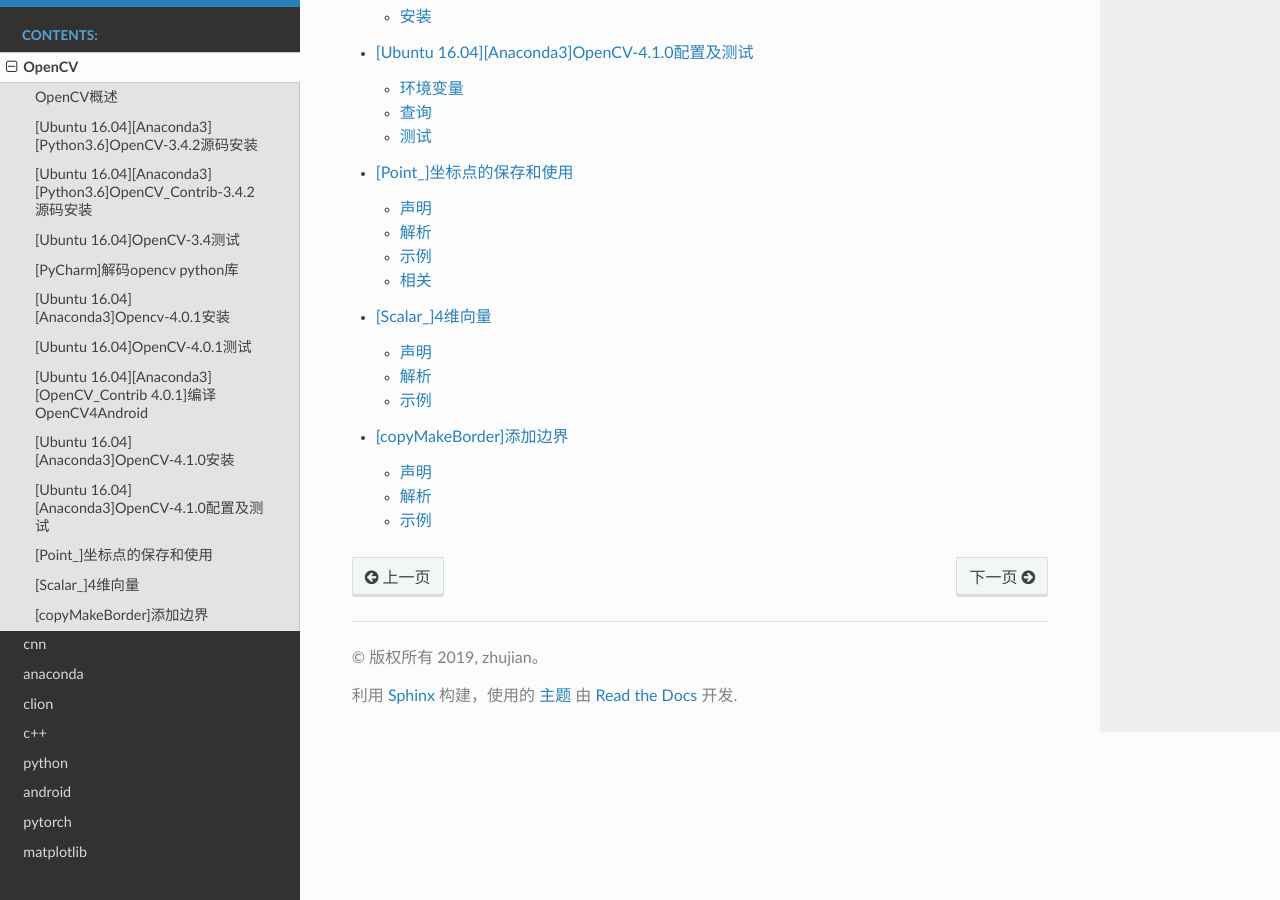
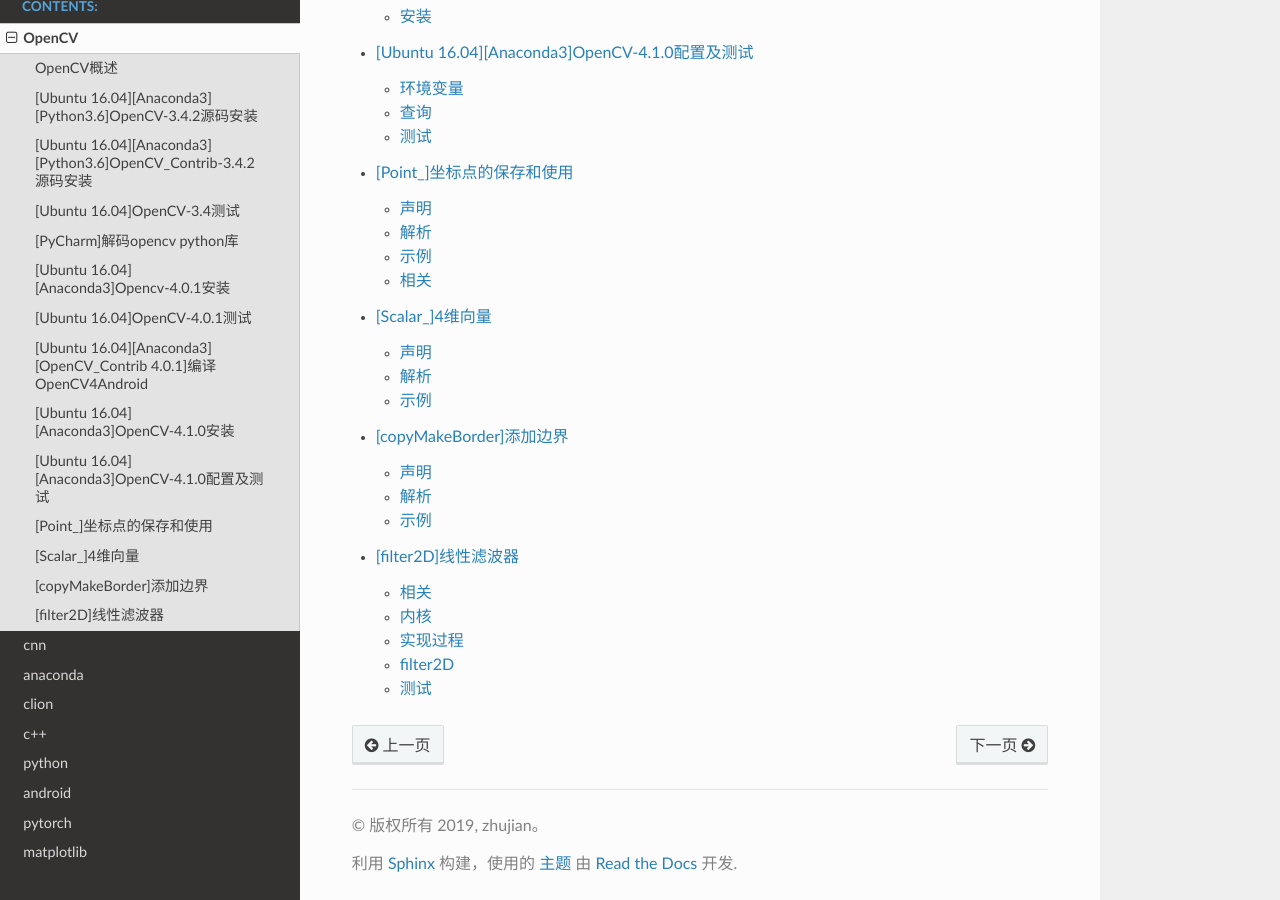
Before and after one commit to Document-Collection/image-processing, a Sphinx documentation site: the page built from docs/source/opencv.rst, in a window 1280 px wide and 900 px high, scrolled down 1166 px. Built offline with Sphinx 7.4.7 and the Read the Docs theme 2.0.0, drawn with Linux system fonts in a browser that asks for light colours; pages that are not in the unit, such as notebooks, are missing from menus; some of the changed lines change nothing that is shown.

Commit message:
docs(opencv): 2维线性滤波器实现

````diff
--- a/docs/source/opencv.rst
+++ b/docs/source/opencv.rst
@@ -20,3 +20,5 @@
    opencv/[Point_]坐标点的保存和使用
    opencv/[Scalar_]4维向量
    opencv/[copyMakeBorder]添加边界
+
+   opencv/[filter2D]线性滤波器
--- /dev/null
+++ b/docs/source/opencv/[filter2D]线性滤波器.md
@@ -0,0 +1,133 @@
+
+# [filter2D]线性滤波器
+
+参考：
+
+[opencv cvFilter2D](https://blog.csdn.net/u012005313/article/details/46794419)
+
+[Making your own linear filters!](https://docs.opencv.org/4.1.0/d4/dbd/tutorial_filter_2d.html)
+
+线性滤波器实现
+
+## 相关
+
+相关（`correlation`）指的是图像的每一个部分与操作符（内核）之间的操作
+
+## 内核
+
+内核本质上是一个固定大小的数值系数数组，每个内核拥有一个锚点，该锚点通常位于数组中心
+
+## 实现过程
+
+滤波器计算过程如下：
+
+1. 将内核锚点放置在确定的像素点上，内核其余部分覆盖图像中相应的领域像素点
+2. 将核系数乘以相应的图像像素值并求和
+3. 将结果放置回锚点的位置（输出图像）
+4. 从左到右、从上到下滑动内核，对所有像素重复该过程
+
+表达式如下：
+
+<!-- $$
+H(x,y)=\sum_{i=0}^{M_{i}-1} \sum_{j=0}^{M_{j}-1}I(x+i-a_{i}, y+j-a_{j})K(i,j)
+$$ -->
+
+![](./imgs/filter2d.png)
+
+其中`I`是图像像素值，`K`是内核系数值，`(a_{i}, a_{j})`表示内核锚点的坐标，比如`3x3`大小的内核锚点坐标是`(1,1)`
+
+## filter2D
+
+`OpenCV`使用函数[filter2D](https://docs.opencv.org/4.1.0/d5/df1/group__imgproc__hal__functions.html#ga42c2468ab3a1238fbf48458c57169081)进行线性滤波
+
+```
+CV_EXPORTS_W void filter2D( InputArray src, OutputArray dst, int ddepth,
+                            InputArray kernel, Point anchor = Point(-1,-1),
+                            double delta = 0, int borderType = BORDER_DEFAULT );
+```
+
+* `src`：原图
+* `dst`：结果图像
+* `ddepth`：结果图像深度，输入负数（比如`-1`）表示和原图一样
+* `kernel`：内核
+* `anchor`：锚点位置，默认为`Point(-1,-1)`，表明锚点在内核中心
+* `delta`：计算过程中添加到每个像素的值，默认为`0`
+* `borderType`：边界填充像素方法，默认为`BORDER_DEFAULT`
+
+## 测试
+
+执行标准化的方框滤波（`normalized box filgter`）。比如内核大小为`3x3`
+
+<!-- $$
+K=\frac {1}{3\cdot 3}\begin{bmatrix}
+1 & 1 & 1\\
+1 & 1 & 1\\
+1 & 1 & 1
+\end{bmatrix}
+$$ -->
+
+![](./imgs/kernel.png)
+
+### OpenCV实现
+
+滑动条设置范围`[0-5]`，分别实现内核大小为`1/3/5/7/9/11`的滤波效果（*当内核大小为`1`时，滤波没有效果*）
+
+```
+#include "opencv2/imgproc.hpp"
+#include "opencv2/imgcodecs.hpp"
+#include "opencv2/highgui.hpp"
+#include <iostream>
+
+using namespace std;
+using namespace cv;
+
+// 滑动条名
+const string trackbarname = "size";
+// 窗口名
+const string winname = "filter2D";
+// 最大值
+const int maxNum = 5;
+// Initialize arguments for the filter
+Point anchor = Point(-1, -1);
+int delta = 0;
+int ddepth = -1;
+
+Mat src, dst, kernel;
+int ind = 0;
+
+void onResize(int, void *) {
+
+    // Update kernel size for a normalized box filter
+    int kernel_size = 1 + 2 * (ind % 6);
+    kernel = Mat::ones(kernel_size, kernel_size, CV_32F) / (float) (kernel_size * kernel_size);
+    cout << kernel << endl;
+
+    // Apply filter
+    filter2D(src, dst, ddepth, kernel, anchor, delta, BORDER_DEFAULT);
+
+    imshow(winname, dst);
+}
+
+int main(int argc, char **argv) {
+    // Declare variables
+    const char *imageName = argc >= 2 ? argv[1] : "../lena.jpg";
+    // Loads an image
+    src = imread(imageName, IMREAD_COLOR); // Load an image
+    if (src.empty()) {
+        printf(" Error opening image\n");
+        printf(" Program Arguments: [image_name -- default ../lena.jpg] \n");
+        return -1;
+    }
+
+    namedWindow(winname);
+    createTrackbar(trackbarname, winname, &ind, maxNum, onResize, NULL);
+    onResize(0, NULL);
+    waitKey(0);
+
+    return 0;
+}
+```
+
+### 自定义实现
+
+参考：[Opencv - how does the filter2D() method actually work?](https://stackoverflow.com/questions/13981699/opencv-how-does-the-filter2d-method-actually-work)
````
Also changed, not shown: docs/source/opencv/imgs/filter2d.png (added), docs/source/opencv/imgs/kernel.png (added).
